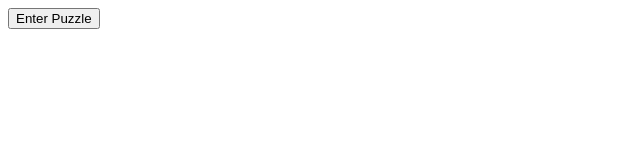
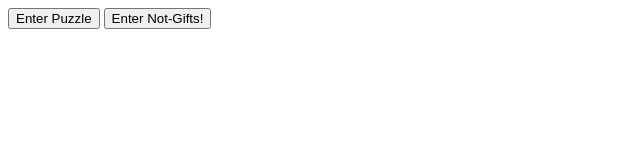
Before and after one commit to L0vingSoldier/baobao, a plain HTML site: page index.html in a window 1280 px wide. Shown: the whole page, without its empty margins (0-640 px from the left). Drawn offline with Linux system fonts and the light colour scheme.

Commit message:
Update index.html

```diff
--- a/index.html
+++ b/index.html
@@ -10,5 +10,9 @@
     Enter Puzzle
     </button>
 
+    <button onclick="window.location.href='Not_gift/Code_input.html'">
+        Enter Not-Gifts!
+    </button>
+
 </body>
 </html>
```
